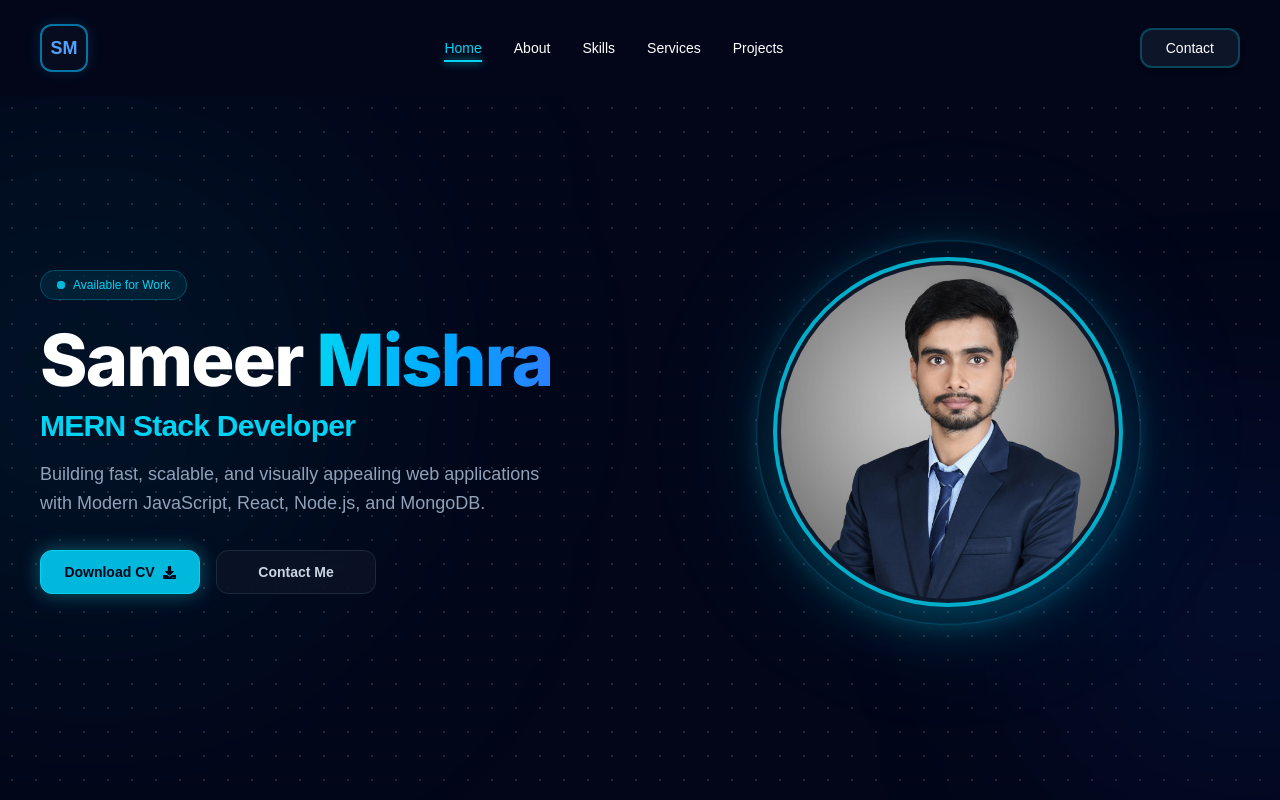
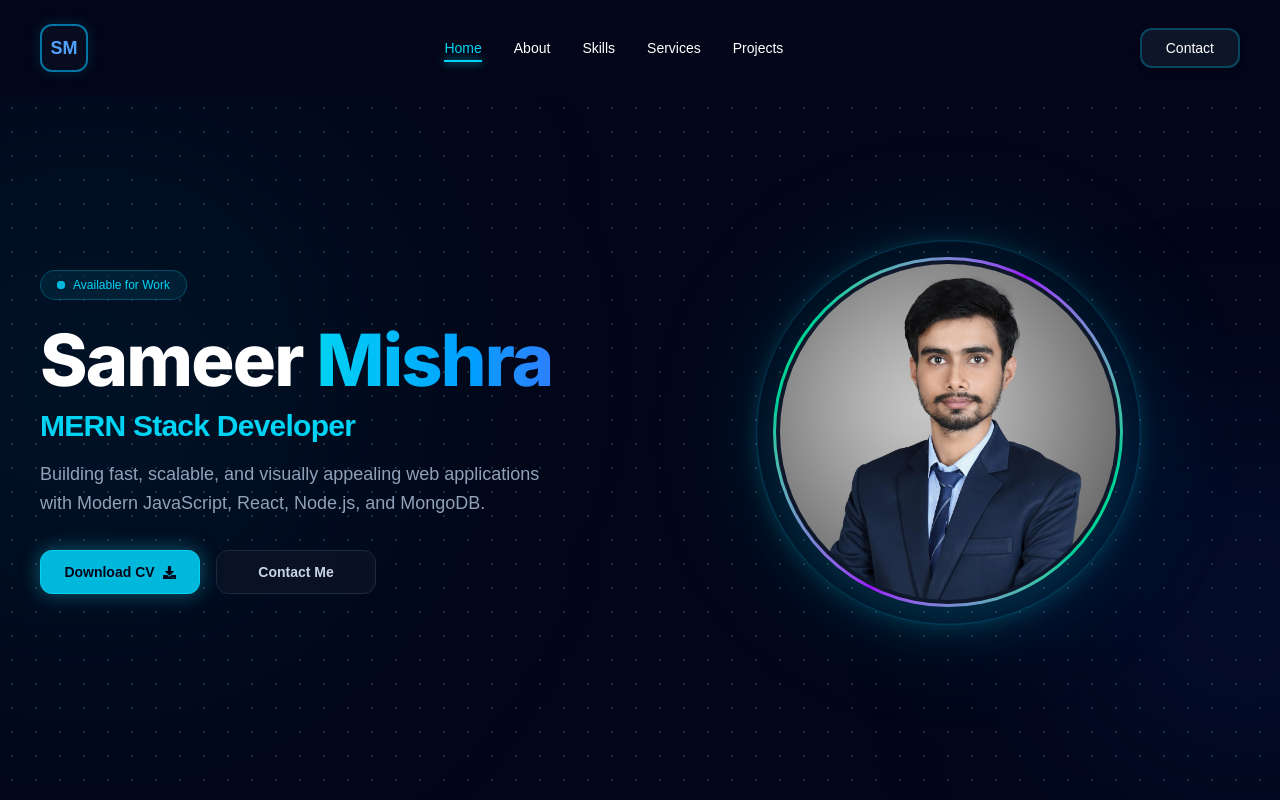
Before and after one commit to Sameermishra2022/portfolio-frontend, a React (Vite) app: page / in a window 1280 px wide. Shown: the top 800 px of the page. Built offline with nearby package versions, Linux system fonts and the light colour scheme.

Commit message:
Fix: hero section layout, button dimensions, and profile gradient border

```diff
--- a/src/Components/Hero.jsx
+++ b/src/Components/Hero.jsx
@@ -11,7 +11,7 @@ const Hero = () => {
 
       <div className="relative mx-auto flex w-full max-w-7xl flex-col items-center gap-8 lg:grid lg:grid-cols-2 lg:items-center">
 
-        {/* Badge - Mobile/Tablet View (Top-most & Centered) */}
+        {/* Badge - Mobile/Tablet View */}
         <motion.div
           initial={{ opacity: 0, y: -20 }}
           animate={{ opacity: 1, y: 0 }}
@@ -27,7 +27,7 @@ const Hero = () => {
           </div>
         </motion.div>
 
-        {/* Profile Section - Mobile/Tablet Compact Heights & Sizing */}
+        {/* Profile Section */}
         <motion.div
           initial={{ opacity: 0, scale: 0.9 }}
           animate={{ opacity: 1, scale: 1 }}
@@ -37,16 +37,23 @@ const Hero = () => {
           {/* Inner Circle Soft Glow Effect */}
           <div className="pointer-events-none absolute h-[240px] w-[240px] sm:h-[310px] sm:w-[310px] lg:h-[370px] lg:w-[370px] rounded-full bg-cyan-500/25 blur-3xl animate-pulse [animation-duration:4s]"></div>
 
-          {/* Inner Rotating Solid Circle (Low Opacity - 14s) */}
+          {/* Bahar Wala Outer Border (Original Cyan Ring - Unchanged) */}
           <div className="absolute h-[250px] w-[250px] sm:h-[320px] sm:w-[320px] lg:h-[385px] lg:w-[385px] animate-[spin_14s_linear_infinite] rounded-full border border-cyan-500/30 shadow-[0_0_20px_rgba(34,211,238,0.15)]"></div>
 
-          {/* Profile Image Container */}
-          <div className="relative h-[220px] w-[220px] sm:h-[290px] sm:w-[290px] lg:h-[350px] lg:w-[350px] overflow-hidden rounded-full border-4 border-cyan-400/80 bg-slate-900 p-1 shadow-2xl shadow-cyan-500/30">
+          {/* Inner Border Frame (Rotating Green, Blue, Orange, Purple, Cyan Gradient) */}
+          <div className="relative h-[220px] w-[220px] sm:h-[290px] sm:w-[290px] lg:h-[350px] lg:w-[350px] rounded-full p-[3px] overflow-hidden shadow-2xl shadow-cyan-500/20">
+
+            {/* Continuous Rotating 5-Color Gradient Background */}
+            <div className="absolute inset-0 bg-gradient-to-r from-emerald-400 via-blue-500 via-amber-500 via-purple-600 via-cyan-400 to-emerald-400 animate-[spin_6s_linear_infinite]"></div>
+
+            {/* Static Image Frame (Image rotated nahi hogi) */}
+            <div className="absolute inset-[3px] rounded-full bg-slate-900 overflow-hidden p-1">
               <img
                 src={sameer}
                 alt="Sameer Mishra"
                 className="h-full w-full rounded-full object-cover object-[50%_38%] brightness-[0.95] contrast-[1.05]"
               />
+            </div>
           </div>
         </motion.div>
 
```
Lines whose indentation alone changed are shown as unchanged.
